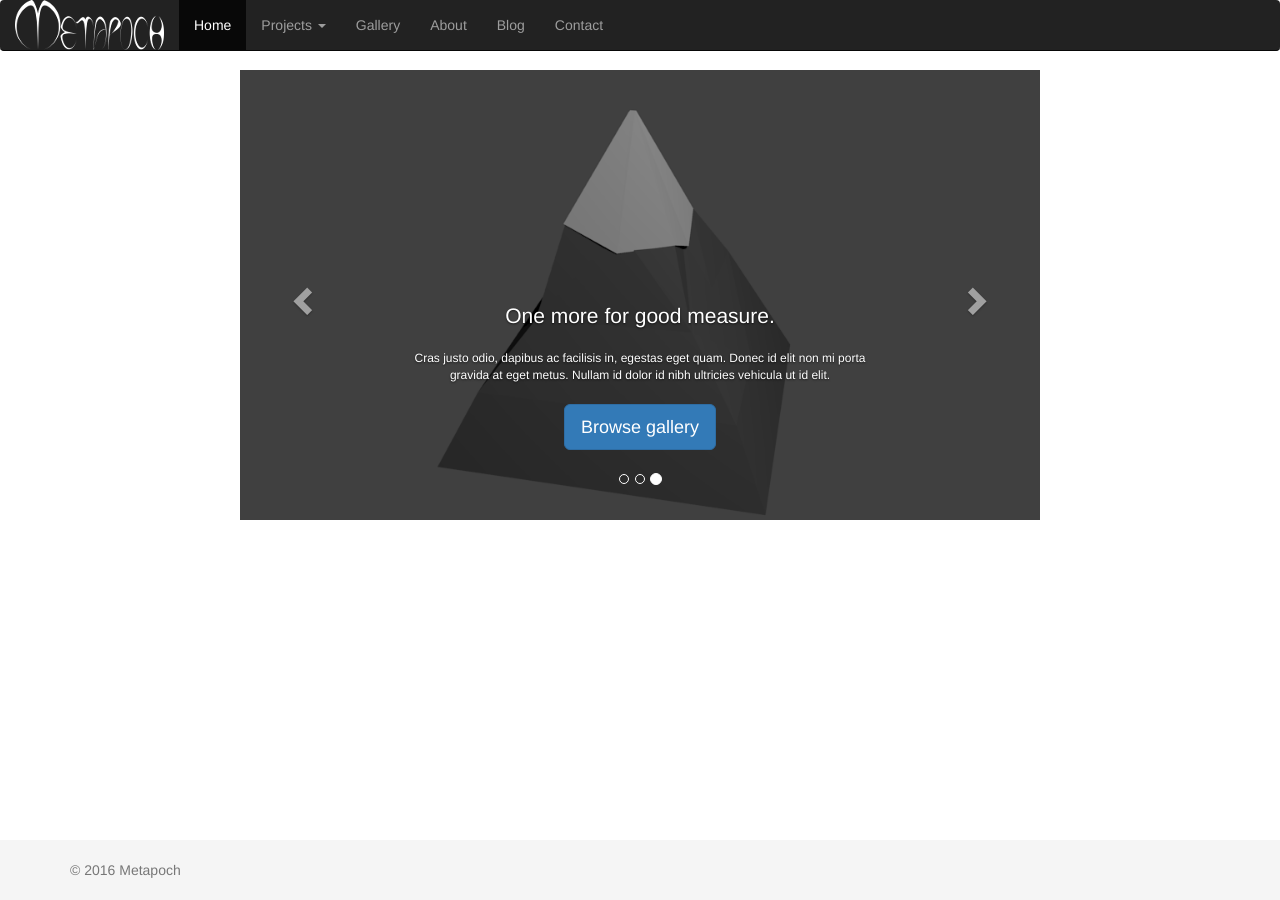
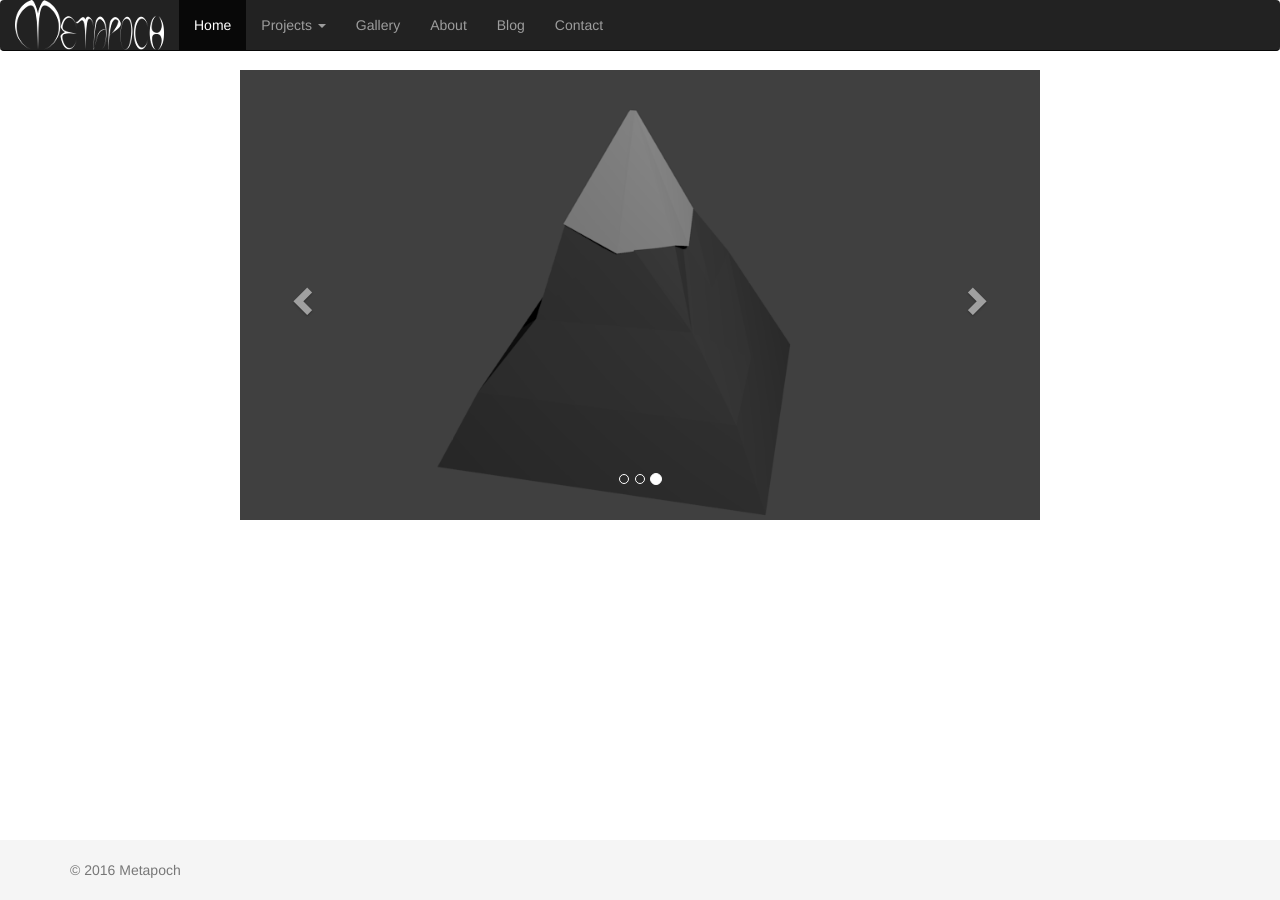
Before and after one commit to metapoch/metapoch.github.io, a Jekyll site: the page built from index.html, in a window 1280 px wide. Built offline with Jekyll 4.4.1, drawn with Linux system fonts in a browser that asks for light colours.

Commit message:
Removed carousel caption for now

```diff
--- a/css/navcss.css
+++ b/css/navcss.css
@@ -147,7 +147,6 @@ body {
 
 @media (min-width: 360px) {
   /* Bump up size of carousel content */
-  /* Bump up size of carousel content */
   .carousel-caption h1 {
     margin-bottom: 20px;
     font-size: 21px;
--- a/index.html
+++ b/index.html
@@ -12,33 +12,12 @@ title: Metapoch
       <div class="carousel-inner" role="listbox">
         <div class="item">
           <img class="img-responsive center-block" style="margin: 0 auto;" src="images/chibi.png" alt="First slide">
-          <div class="container">
-            <div class="carousel-caption">
-              <h1>Example headline.</h1>
-              <p>Note: If you're viewing this page via a <code>file://</code> URL, the "next" and "previous" Glyphicon buttons on the left and right might not load/display properly due to web browser security rules.</p>
-              <p><a class="btn btn-lg btn-primary" href="#" role="button">Sign up today</a></p>
-            </div>
-          </div>
         </div>
         <div class="item">
           <img class="img-responsive center-block" src="images/flower.png" alt="Second slide">
-          <div class="container">
-            <div class="carousel-caption">
-              <h1>Another example headline.</h1>
-              <p>Cras justo odio, dapibus ac facilisis in, egestas eget quam. Donec id elit non mi porta gravida at eget metus. Nullam id dolor id nibh ultricies vehicula ut id elit.</p>
-              <p><a class="btn btn-lg btn-primary" href="#" role="button">Learn more</a></p>
-            </div>
-          </div>
         </div>
         <div class="item active">
           <img class="img-responsive center-block" src="images/mountain.png" alt="Third slide">
-          <div class="container">
-            <div class="carousel-caption">
-              <h1>One more for good measure.</h1>
-              <p>Cras justo odio, dapibus ac facilisis in, egestas eget quam. Donec id elit non mi porta gravida at eget metus. Nullam id dolor id nibh ultricies vehicula ut id elit.</p>
-              <p><a class="btn btn-lg btn-primary" href="#" role="button">Browse gallery</a></p>
-            </div>
-          </div>
         </div>
       </div>
       <a class="left carousel-control" href="#myCarousel" role="button" data-slide="prev">
```
